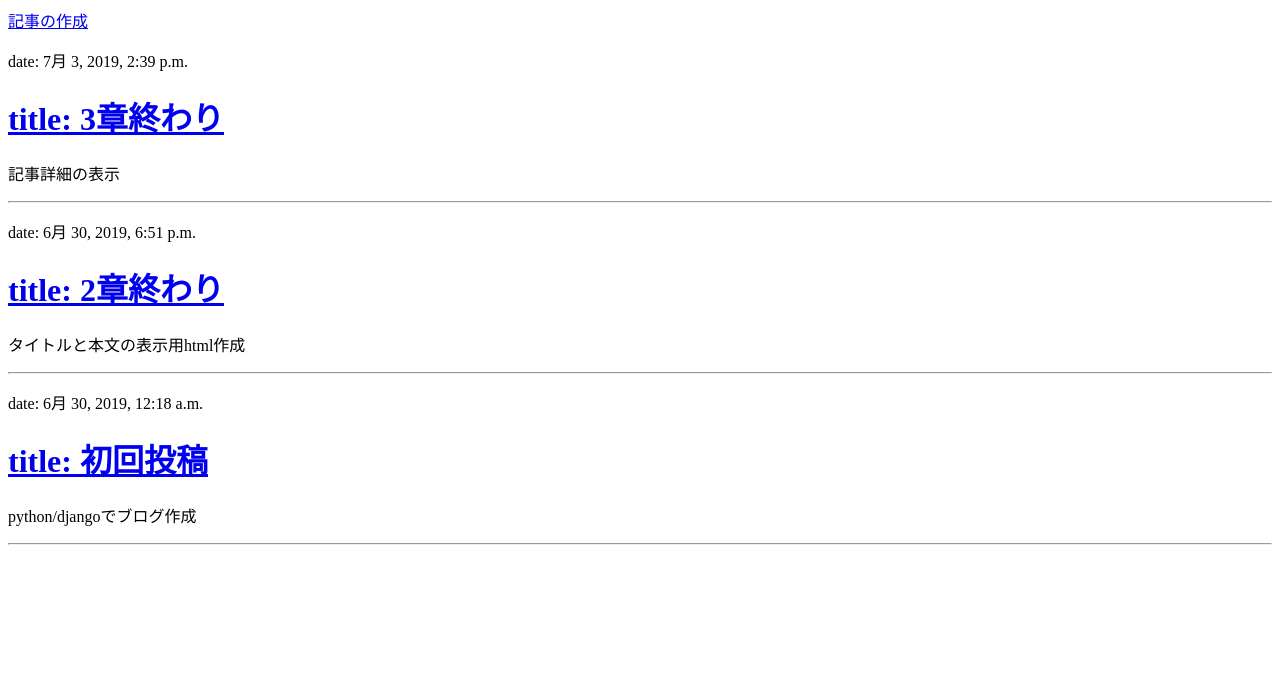
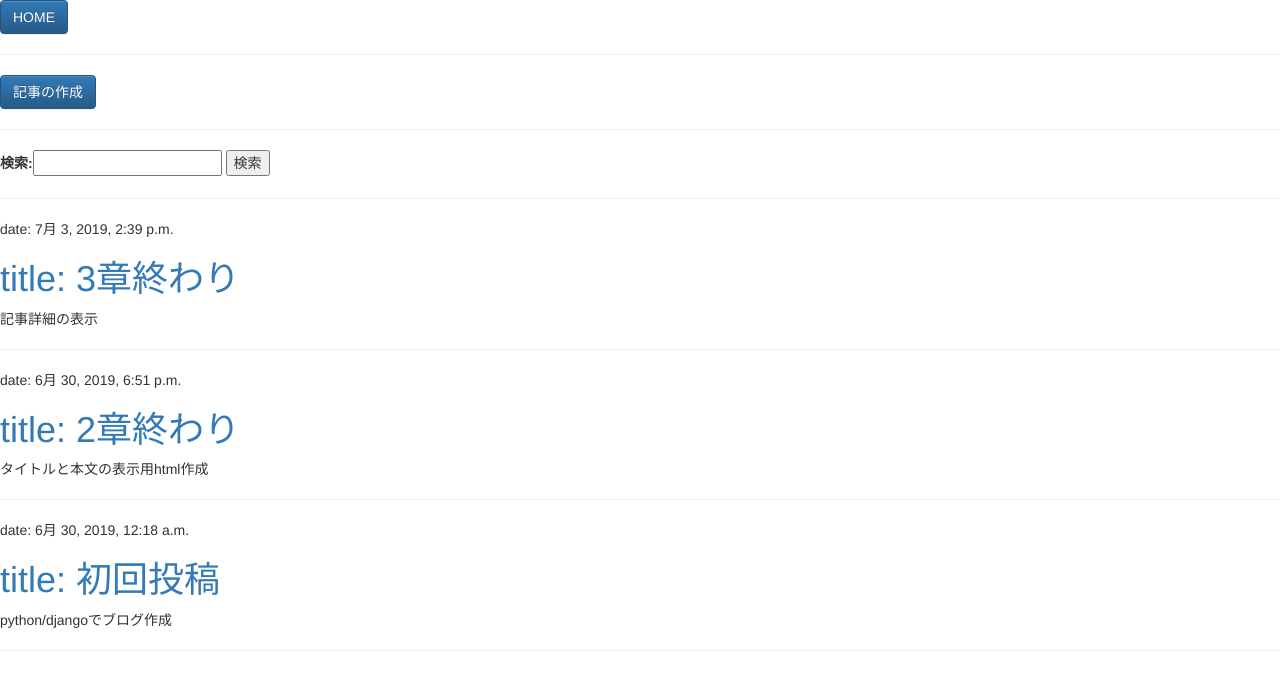
Before and after one commit to birnamwood/django_myblog, a Django app: page / in a window 1280 px wide. Shown: the top 690 px of the page. Run offline with Django 3.2, Linux system fonts and the light colour scheme; data comes from the database, SQL or seed files in the repository; some libraries are stand-ins or nearby versions.

Commit message:
Add search_form

```diff
--- a/blog/forms.py
+++ b/blog/forms.py
@@ -13,3 +13,7 @@ class PostForm(forms.ModelForm):
     model = models.Post
     fields = ('title', 'text',)
     #exclude = ('title',)と書いて除外指定のみ行うこともできる
+
+
+class SearchForm(forms.Form):
+  q = forms.CharField(label="検索")
--- a/blog/templates/blog/post_list.html
+++ b/blog/templates/blog/post_list.html
@@ -1,11 +1,24 @@
 <!DOCTYPE html>
 <html>
   <head>
+    <!-- bootstrap -->
+    <link rel="stylesheet" href="//maxcdn.bootstrapcdn.com/bootstrap/3.2.0/css/bootstrap.min.css">
+    <link rel="stylesheet" href="//maxcdn.bootstrapcdn.com/bootstrap/3.2.0/css/bootstrap-theme.min.css">
+
     <title>ブログ</title>
   </head>
 
   <body>
-    <a href="{% url 'blog:create_article' %}">記事の作成</a>
+    <a href="{% url 'blog:post_list' %}" class="btn btn-primary">HOME</a>
+    <hr>
+    <a href="{% url 'blog:create_article' %}" class="btn btn-primary">記事の作成</a>
+    <hr>
+    <form method="get" action="">
+      {{form}}
+      <input type="submit" value="検索">
+    </form>
+    <hr>
+
     {% for post in posts %}
     <div>
       <p>date: {{ post.created_date }}</p>
--- a/blog/views.py
+++ b/blog/views.py
@@ -6,7 +6,16 @@
 
 def post_list(request):
     posts = Post.objects.all()
-    return render(request, 'blog/post_list.html', {'posts' : posts})
+    form = forms.SearchForm()
+    print(request.GET)
+
+    if request.GET.get('q'):
+      posts = posts.filter(title__contains = request.GET.get('q'))
+
+    return render(request, 'blog/post_list.html', {
+      'posts' : posts,
+      'form' : form
+      })
 
 
 def article(request, pk):
```
